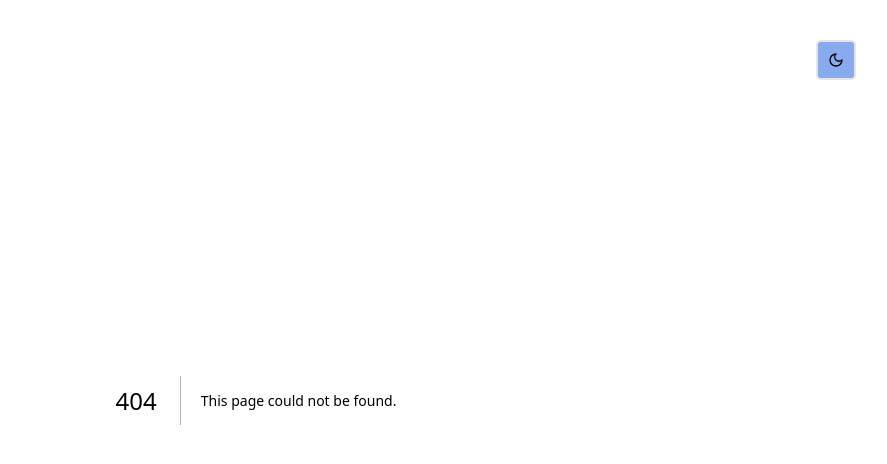
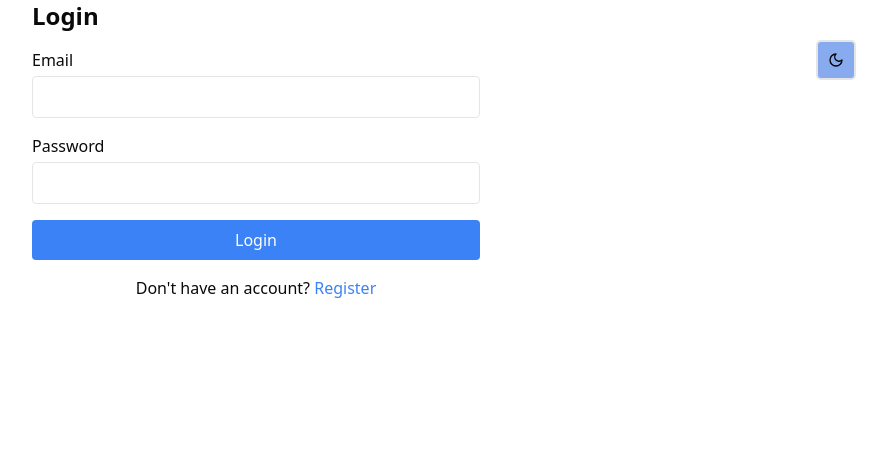
Before and after one commit to afnanhussain2002/read-podcast, a Next.js app: page /login in a window 1280 px wide. Before the commit this address had no page. Shown: the top 464 px of the page, without its empty margins (384-1271 px from the left). Built offline with nearby package versions, Linux system fonts and the light colour scheme.

Commit message:
write the login code

```diff
--- /dev/null
+++ b/app/login/page.tsx
@@ -0,0 +1,76 @@
+"use client";
+
+import { signIn } from "next-auth/react";
+import { useState } from "react";
+import { useRouter } from "next/navigation";
+import { useNotification } from "@/components/Notification";
+import Link from "next/link";
+
+export default function Login() {
+  const [email, setEmail] = useState("");
+  const [password, setPassword] = useState("");
+  const router = useRouter();
+  const { showNotification } = useNotification();
+
+  const handleSubmit = async (e: React.FormEvent<HTMLFormElement>) => {
+    e.preventDefault();
+    const result = await signIn("credentials", {
+      email,
+      password,
+      redirect: false,
+    });
+
+    if (result?.error) {
+      showNotification(result.error, "error");
+    } else {
+      showNotification("Login successful!", "success");
+      router.push("/");
+    }
+  };
+
+  return (
+    <div className="max-w-md mx-auto">
+      <h1 className="text-2xl font-bold mb-4">Login</h1>
+      <form onSubmit={handleSubmit} className="space-y-4">
+        <div>
+          <label htmlFor="email" className="block mb-1">
+            Email
+          </label>
+          <input
+            type="email"
+            id="email"
+            value={email}
+            onChange={(e) => setEmail(e.target.value)}
+            required
+            className="w-full px-3 py-2 border rounded"
+          />
+        </div>
+        <div>
+          <label htmlFor="password" className="block mb-1">
+            Password
+          </label>
+          <input
+            type="password"
+            id="password"
+            value={password}
+            onChange={(e) => setPassword(e.target.value)}
+            required
+            className="w-full px-3 py-2 border rounded"
+          />
+        </div>
+        <button
+          type="submit"
+          className="w-full bg-blue-500 text-white py-2 rounded hover:bg-blue-600"
+        >
+          Login
+        </button>
+        <p className="text-center mt-4">
+          Don&apos;t have an account?{" "}
+          <Link href="/register" className="text-blue-500 hover:text-blue-600">
+            Register
+          </Link>
+        </p>
+      </form>
+    </div>
+  );
+}
```
